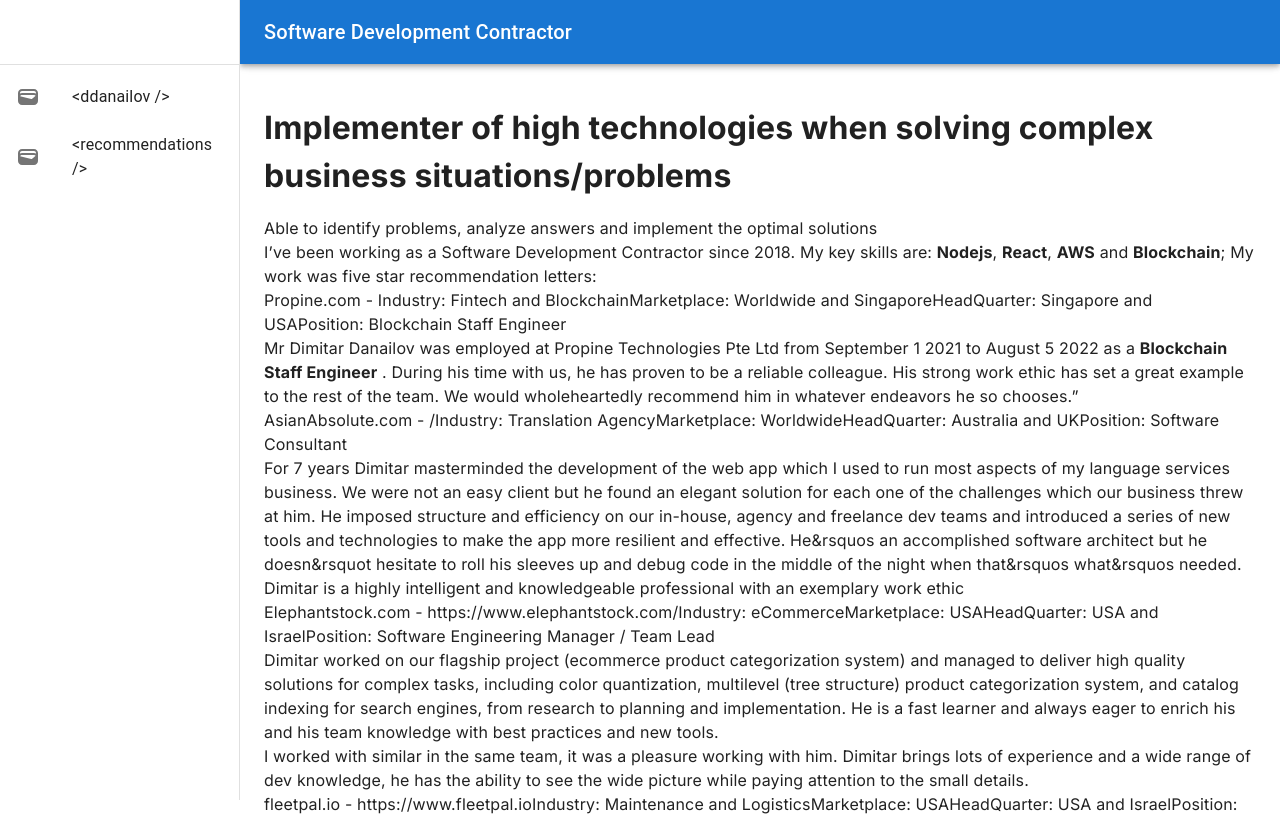
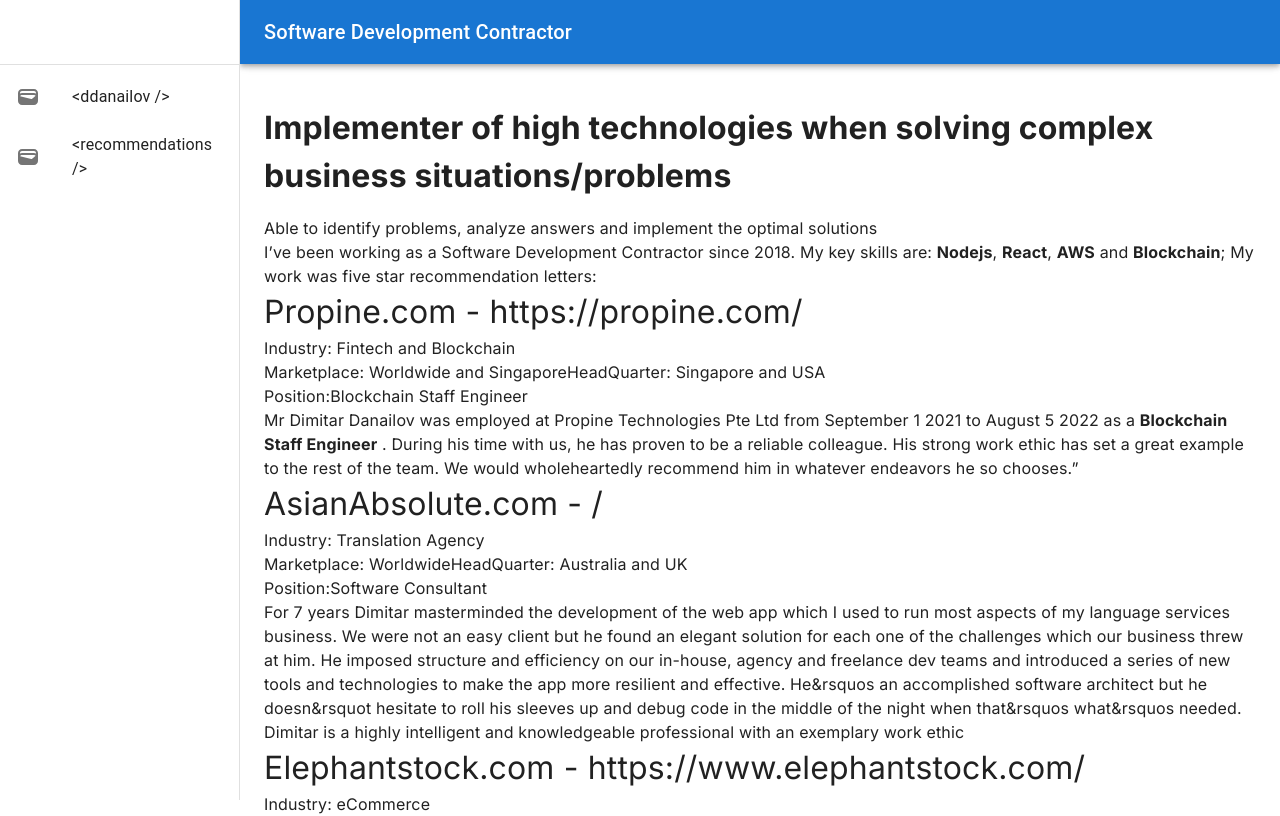
Before and after one commit to dimitardanailov/portfolio, a Next.js app in the folder apps/website/: page /recommendation-letters in a window 1280 px wide. Shown: the top 816 px of the page. Built offline with nearby package versions, Linux system fonts and the light colour scheme.

Commit message:
Basic components: BaseTitle, HFlexBox, VFlexbox.

```diff
--- a/apps/website/src/app/recommendation-letters/components/Industry/index.tsx
+++ b/apps/website/src/app/recommendation-letters/components/Industry/index.tsx
@@ -1,13 +1,28 @@
 'use client'
 
 import {FC} from 'react'
+
+import styled from 'styled-components'
+
+import HFlexBox from '@/styled-components/Grid/HFlexBox'
+import BaseTitle from '@/styled-components/Text/Title'
+
+const Title = styled(BaseTitle)`
+  font-size: 1rem;
+`
 
 export interface Props {
   text: string
 }
 
 const Industry: FC<Props> = ({text}) => {
-  return <>Industry: {text}</>
+  return (
+    <>
+      <HFlexBox>
+        <Title>Industry</Title>: {text}
+      </HFlexBox>
+    </>
+  )
 }
 
 export default Industry
--- a/apps/website/src/app/recommendation-letters/components/Position/index.tsx
+++ b/apps/website/src/app/recommendation-letters/components/Position/index.tsx
@@ -1,13 +1,27 @@
 'use client'
 
 import {FC} from 'react'
+
+import styled from 'styled-components'
+
+import HFlexBox from '@/styled-components/Grid/HFlexBox'
+import BaseTitle from '@/styled-components/Text/Title'
+
+const Title = styled(BaseTitle)`
+  font-size: 1rem;
+`
 
 export interface Props {
   text: string
 }
 
 const Position: FC<Props> = ({text}) => {
-  return <>Position: {text}</>
+  return (
+    <HFlexBox>
+      <Title>Position:</Title>
+      {text}
+    </HFlexBox>
+  )
 }
 
 export default Position
--- a/apps/website/src/app/recommendation-letters/components/ProjectTitle/index.tsx
+++ b/apps/website/src/app/recommendation-letters/components/ProjectTitle/index.tsx
@@ -1,6 +1,14 @@
 'use client'
 
 import {FC} from 'react'
+
+import styled from 'styled-components'
+
+import BaseTitle from '@/styled-components/Text/Title'
+
+const Title = styled(BaseTitle)`
+  font-size: 2rem;
+`
 
 export interface Props {
   title: string
@@ -10,7 +18,9 @@
 const ProjectTitle: FC<Props> = ({title, href}) => {
   return (
     <>
-      {title} - {href}
+      <Title>
+        {title} - {href}
+      </Title>
     </>
   )
 }
--- a/apps/website/src/app/recommendation-letters/projects/propine/index.tsx
+++ b/apps/website/src/app/recommendation-letters/projects/propine/index.tsx
@@ -13,7 +13,7 @@
 const PropineLetter: FC = () => {
   return (
     <>
-      <ProjectTitle title="Propine.com" href="" />
+      <ProjectTitle title="Propine.com" href="https://propine.com/" />
       <Industry text="Fintech and Blockchain" />
       <MarketPlace text="Worldwide and Singapore" />
       <HeadQuater text="Singapore and USA" />
--- /dev/null
+++ b/apps/website/src/styled-components/Grid/HFlexBox.ts
@@ -0,0 +1,10 @@
+import styled from 'styled-components'
+
+const Box = styled.div`
+  position: relative;
+
+  display: flex;
+  flex-direction: row;
+`
+
+export default Box
--- /dev/null
+++ b/apps/website/src/styled-components/Grid/VFlexbox.ts
@@ -0,0 +1,10 @@
+import styled from 'styled-components'
+
+const Box = styled.div`
+  position: relative;
+
+  display: flex;
+  flex-direction: column;
+`
+
+export default Box
--- /dev/null
+++ b/apps/website/src/styled-components/Grid/index.ts
@@ -0,0 +1,4 @@
+import HFlexBox from './HFlexBox'
+import VFlexbox from './VFlexbox'
+
+export {HFlexBox, VFlexbox}
--- /dev/null
+++ b/apps/website/src/styled-components/Text/Title.ts
@@ -0,0 +1,9 @@
+import styled from 'styled-components'
+
+const Title = styled.div`
+  position: relative;
+
+  display: block;
+`
+
+export default Title
--- /dev/null
+++ b/apps/website/src/styled-components/Text/index.ts
@@ -0,0 +1,3 @@
+import Title from './Title'
+
+export {Title}
```
